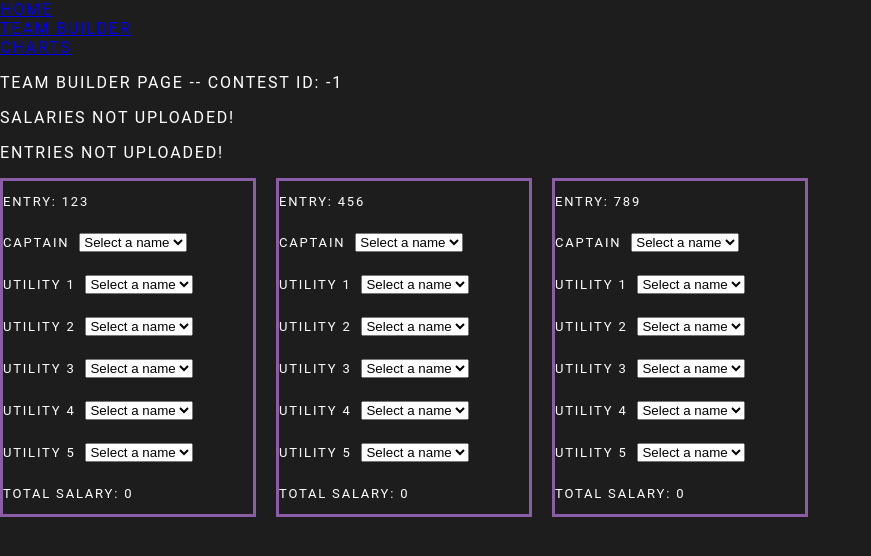
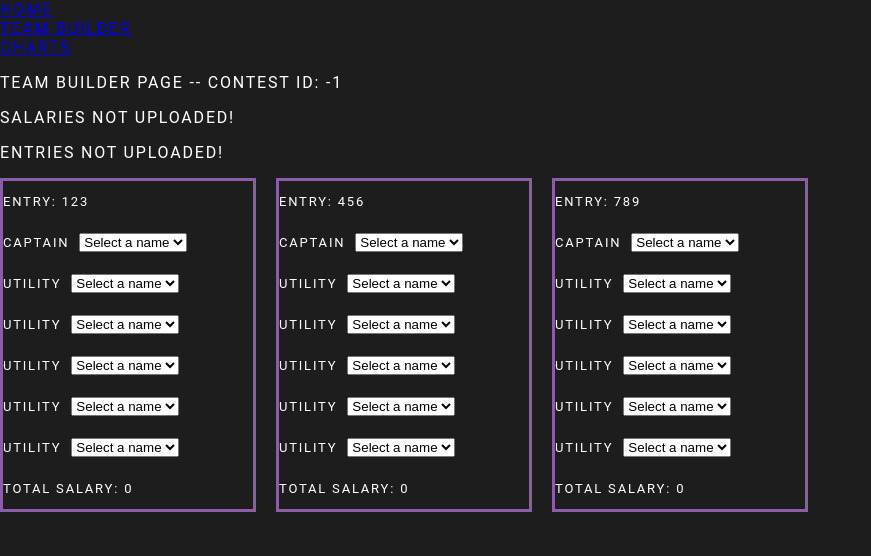
Before and after one commit to jtpank/dk-builder, a React (Create React App) app in the folder dk-app/: page /team-builder in a window 1280 px wide. Shown: the top 556 px of the page, without its empty margins (0-871 px from the left). Built offline with nearby package versions, Linux system fonts and the light colour scheme.

Commit message:
clear and set utility!

```diff
--- a/dk-app/src/App.js
+++ b/dk-app/src/App.js
@@ -59,7 +59,12 @@ class App extends React.Component {
       false,
       false,
       false,
-     ]
+     ],
+     _is_utility_set: [
+      [false,false,false,false,false],
+      [false,false,false,false,false],
+      [false,false,false,false,false]
+    ]
     }
     this.handleUploadSuccess = this.handleUploadSuccess.bind(this);
     this.handleContestUpload = this.handleContestUpload.bind(this);
@@ -67,6 +72,7 @@ class App extends React.Component {
     this.handleSelectCaptain = this.handleSelectCaptain.bind(this);
     this.handleSelectUtility = this.handleSelectUtility.bind(this);
     this.handleSetEntryTableRowCaptain = this.handleSetEntryTableRowCaptain.bind(this);
+    this.handleSetEntryTableRowUtility = this.handleSetEntryTableRowUtility.bind(this);
   }
   handleUploadSuccess(fileType){
     this.setState({ [`_${fileType}_uploaded`]: true , [`disable_${fileType}_uploaded`]: true});
@@ -146,6 +152,27 @@ class App extends React.Component {
       _all_lineups: allLineups // set the state with the updated lineup array
     });
   }
+  handleSetEntryTableRowUtility(val, lineupIndex, index) {
+    let setUtility = [...this.state._is_utility_set]; // make a copy of the lineup array
+    let utilityArray = setUtility[lineupIndex];
+    utilityArray[index] = val;
+    this.setState({
+      _is_utility_set: setUtility
+    });
+    if(!val)
+    {
+      const allLineups = [...this.state._all_lineups]; // make a copy of the lineup array
+      const lineup = {...allLineups[lineupIndex]}; // make a copy of the lineup object at the specified index
+      const utility = [...lineup._utility]; // make a copy of the _utility array
+      utility[index] = {}; // set the player at the specified _utility index
+      lineup._utility = utility; // set the _utility array for the copied lineup object
+      allLineups[lineupIndex] = lineup; // replace the lineup object at the specified index with the updated copy
+      this.setState({
+        _all_lineups: allLineups // set the state with the updated lineup array
+      });
+
+    }
+  }
 
   render() {
     let tempCptDict = {
@@ -216,6 +243,8 @@ class App extends React.Component {
             handleSelectUtility={(player, lineupIndex, idx) => this.handleSelectUtility(player, lineupIndex, idx)}
             handleSetEntryTableRowCaptain={(val, lineupIndex) => this.handleSetEntryTableRowCaptain(val, lineupIndex)}
             isCaptainSet={this.state._is_captain_set}
+            handleSetEntryTableRowUtility={(val, lineupIndex, index) => this.handleSetEntryTableRowUtility(val, lineupIndex, index)}
+            isUtilitySet={this.state._is_utility_set}
             ></TeamBuilder>} />
             <Route path="/charts" element={
             <Charts
--- a/dk-app/src/components/DropdownSelector.js
+++ b/dk-app/src/components/DropdownSelector.js
@@ -14,6 +14,7 @@ class DropdownSelector extends React.Component {
       if(this.props.whichRow === "UTIL")
       {
         this.props.handleSelectUtility(player, this.props.lineupIndex, this.props.utilityId-1);
+        this.props.handleSetEntryTableRowUtility(true,  this.props.lineupIndex, this.props.utilityId-1);
       }
       else
       {
--- a/dk-app/src/components/EntryField.js
+++ b/dk-app/src/components/EntryField.js
@@ -48,6 +48,8 @@ class EntryField extends React.Component {
                         handleSelectUtility={this.props.handleSelectUtility}
                         handleSetEntryTableRowCaptain={this.props.handleSetEntryTableRowCaptain}
                         isCaptainSet={this.props.isCaptainSet}
+                        handleSetEntryTableRowUtility={this.props.handleSetEntryTableRowUtility}
+                        isUtilitySet={this.props.isUtilitySet}
                         ></EntryTable>
                     </div>
             tables.push(row);
--- a/dk-app/src/components/EntryTable.js
+++ b/dk-app/src/components/EntryTable.js
@@ -55,6 +55,8 @@ class EntryTable extends React.Component {
                 playerDict={this.props.utilityDict}
                 // onSelectUtility={(player) => this.handleSelectUtility(player, i)}
                 handleSelectUtility={this.props.handleSelectUtility}
+                handleSetEntryTableRowUtility={this.props.handleSetEntryTableRowUtility}
+                isUtilitySet={this.props.isUtilitySet}
                 utility={this.props.lineup._utility[i]}
                 lineupIndex={this.props.lineupIndex}
                 utilityId={i+1}
--- a/dk-app/src/components/EntryTableRowCaptain.js
+++ b/dk-app/src/components/EntryTableRowCaptain.js
@@ -12,7 +12,7 @@ class EntryTableRowCaptain extends React.Component {
         if(!this.props.isCaptainSet[this.props.lineupIndex])
         {
             rows = <div>
-            <p className='captain-inline-block'>Captain</p>
+            <p className='captain-inline-block'>Captain </p>
             <DropdownSelector className='captain-inline-block'
             whichRow={"CPT"}
             playerDict={this.props.playerDict}
--- a/dk-app/src/components/EntryTableRowUtility.js
+++ b/dk-app/src/components/EntryTableRowUtility.js
@@ -7,18 +7,37 @@ class EntryTableRowUtility extends React.Component {
       }
 
     render() {
-        return(
-            <div className='splash-header'>
-                <p className='captain-inline-block'>Utility {this.props.utilityId}</p>
+        let rows;
+        if(!this.props.isUtilitySet[this.props.lineupIndex][this.props.utilityId-1])
+        {
+            rows = <div>
+            <p className='captain-inline-block'>Utility </p>
             <DropdownSelector className='captain-inline-block'
             whichRow={"UTIL"}
             playerDict={this.props.playerDict}
             handleSelectUtility={this.props.handleSelectUtility}
+            handleSetEntryTableRowUtility={this.props.handleSetEntryTableRowUtility}
+            isUtilitySet={this.props.isUtilitySet}
             lineupIndex={this.props.lineupIndex}
             utilityId={this.props.utilityId}
             ></DropdownSelector>
+            </div>
+        }
+        else
+        {
+            rows = <div>
+                <button
+                onClick={()=> this.props.handleSetEntryTableRowUtility(false, this.props.lineupIndex, this.props.utilityId-1)}
+                >
+                Clear
+                </button>
                 <p className='captain-inline-block'>{this.props.utility.player_name}</p>
                 <p className='captain-inline-block'>{this.props.utility.salary}</p>
+            </div>
+        }
+        return(
+            <div className='splash-header'>
+                {rows}
             </div>
 
         );
--- a/dk-app/src/routes/TeamBuilder.js
+++ b/dk-app/src/routes/TeamBuilder.js
@@ -49,6 +49,8 @@ class TeamBuilder extends React.Component {
             handleSelectUtility={this.props.handleSelectUtility}
             handleSetEntryTableRowCaptain={this.props.handleSetEntryTableRowCaptain}
             isCaptainSet={this.props.isCaptainSet}
+            handleSetEntryTableRowUtility={this.props.handleSetEntryTableRowUtility}
+            isUtilitySet={this.props.isUtilitySet}
             ></EntryField>
             <div>
                 <DragAndDrop></DragAndDrop>
```
Lines whose indentation alone changed are shown as unchanged.
